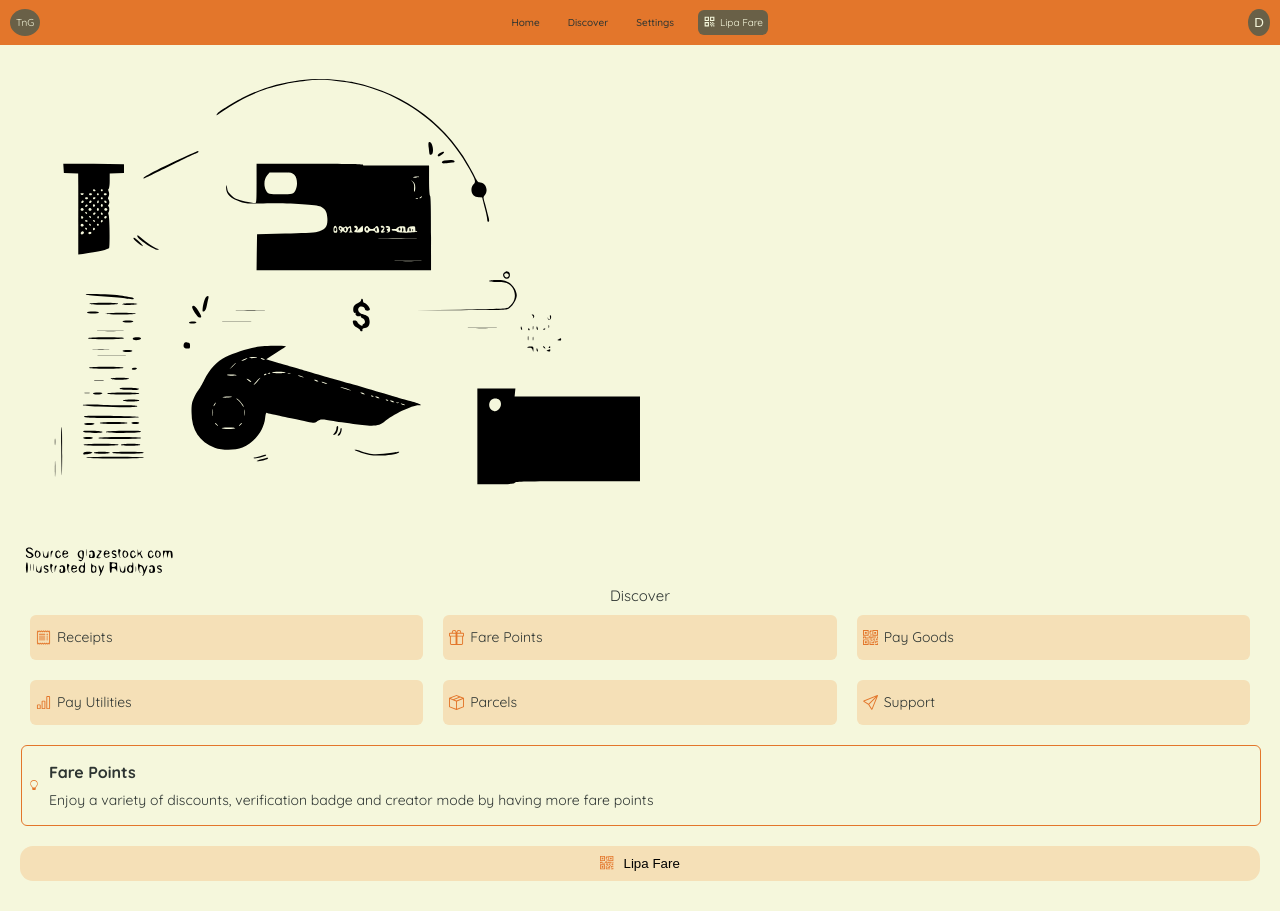
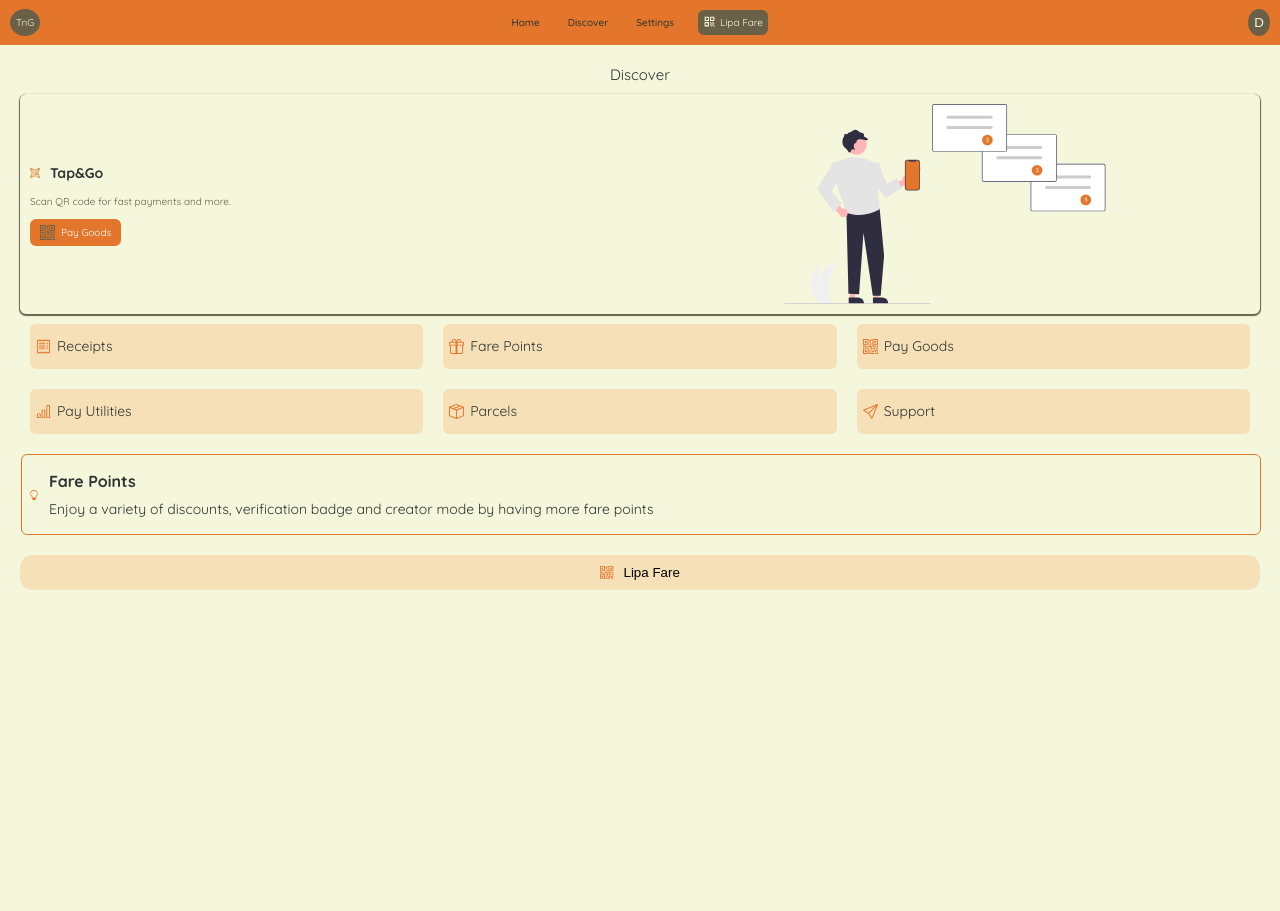
Before and after one commit to dennis-dentrix/tapandgo, a React (Vite) app: page /discover in a window 1280 px wide. After the commit the page ends 800 px from the top, so only its background shows below. Built offline with nearby package versions, Linux system fonts and the light colour scheme.

Commit message:
discover

```diff
--- a/src/pages/Discover.jsx
+++ b/src/pages/Discover.jsx
@@ -1,4 +1,4 @@
-import React, { Fragment, useState, useCallback } from "react";
+import React, { useState } from "react";
 import { Link, useNavigate } from "react-router-dom";
 import {
   Box,
@@ -23,7 +23,9 @@ import {
   Envelope,
   Telephone,
   Lightbulb,
+  QrCodeScan,
 } from "react-bootstrap-icons";
+import "./styles/discover.scss";
 
 export const iconStyle = {
   fontSize: "1.5rem",
@@ -54,13 +56,38 @@ export const Discover = () => {
     bgcolor: "background.paper",
     p: 4,
   };
+  const landingIcon = {
+    fontSize: "1rem",
+  };
 
   return (
     <main className="main">
       <section className="discover">
         <div className="actions">
-          <img src={payment} alt="" className="img" />
           <p className="actions-discover">Discover</p>
+
+          <div className="discover-landing">
+            <div className="discover-landing__text">
+              <div className="discover-head">
+                <QrCodeScan style={landingIcon} className="actions-icon" />
+                <h2 className="discover-landing__heading">Tap&Go</h2>
+              </div>
+              <p className="discover-landing__para">
+                Scan QR code for fast payments and more.
+              </p>
+              <div className="discover-landing__btn">
+                <QrCode style={iconStyle} className="discover-icon" />{" "}
+                <span className="actions-name">Pay Goods</span>
+              </div>
+            </div>
+            <img
+              src={payment}
+              alt=""
+              className="img"
+              width={150}
+              height={200}
+            />
+          </div>
 
           <div className="actions-container">
             <div onClick={openReceipts} className="actions-card link">
--- a/src/pages/Home.jsx
+++ b/src/pages/Home.jsx
@@ -22,11 +22,13 @@ import { Topup } from "./Topup";
 import img from "../assets/app.svg";
 
 import "./styles/home.scss";
+import { iconStyle } from "./Discover";
 
 export const Home = () => {
   const [showBal, setShowBal] = useState(true);
   const [copied, setCopied] = useState(true);
   const walletNumb = "Th9381452";
+
   const notify = () => {
     copied
       ? toast.success("Wallet number copied succesfully", {
@@ -77,9 +79,9 @@ export const Home = () => {
                   Balance
                   <span className="hide" onClick={handleBlur}>
                     {showBal ? (
-                      <VisibilityOutlined sx={{ fontSize: 17 }} />
+                      <VisibilityOutlined style={iconStyle} />
                     ) : (
-                      <VisibilityOffOutlined sx={{ fontSize: 17 }} />
+                      <VisibilityOffOutlined style={iconStyle} />
                     )}
                   </span>
                 </p>
@@ -89,7 +91,7 @@ export const Home = () => {
                     KES
                     <span className={showBal ? "blur" : ""}> 305,788.00</span>
                   </h3>
-                  <BoxArrowRight sx={{ fontSize: 17 }} />
+                  <BoxArrowRight style={iconStyle} />
                 </div>
               </div>
 
@@ -104,7 +106,7 @@ export const Home = () => {
                     onCopy={() => setCopied(true)}
                   >
                     <ContentCopy
-                      sx={{ fontSize: 17 }}
+                      style={iconStyle}
                       className="home-card__icon"
                       onClick={notify}
                     />
--- /dev/null
+++ b/src/pages/styles/discover.scss
@@ -0,0 +1,47 @@
+@import "../../theme-styles.scss";
+
+.discover {
+  &-landing {
+    padding: 1rem;
+    // background-color: $color-extra;
+    box-shadow: 0px 1px 1px 1px $color-extra;
+    border-radius: 0.6rem;
+    display: flex;
+    align-items: center;
+    justify-content: space-between;
+
+    &__text {
+      display: flex;
+      flex-direction: column;
+      gap: 1rem;
+    }
+    &__heading {
+      color: $color-secondary;
+      font-weight: 700;
+      font-size: 1.4rem;
+    }
+    &__para {
+      color: $color-extra;
+    }
+
+    &__btn {
+      background-color: $color-primary;
+      padding: 0.6rem 1rem;
+      color: white;
+      width: max-content;
+      border-radius: 0.6rem;
+      display: flex;
+      align-items: center;
+      gap: 0.6rem;
+      cursor: pointer;
+    }
+  }
+  &-head {
+    display: flex;
+    align-items: center;
+    gap: 1rem;
+  }
+  &-icon {
+    color: $color-extra;
+  }
+}
--- a/src/pages/styles/home.scss
+++ b/src/pages/styles/home.scss
@@ -76,6 +76,7 @@
   grid-row: 3 / 7;
   display: flex;
   flex-direction: column;
+  justify-content: space-between;
   gap: 1rem;
   margin: 1rem 0;
 
@@ -234,6 +235,8 @@
     }
   }
   .actions {
+    display: flex;
+    gap: 2rem;
     &-title {
       font-size: 1.3rem;
     }
```
Also changed, not shown: src/assets/payment.svg.
